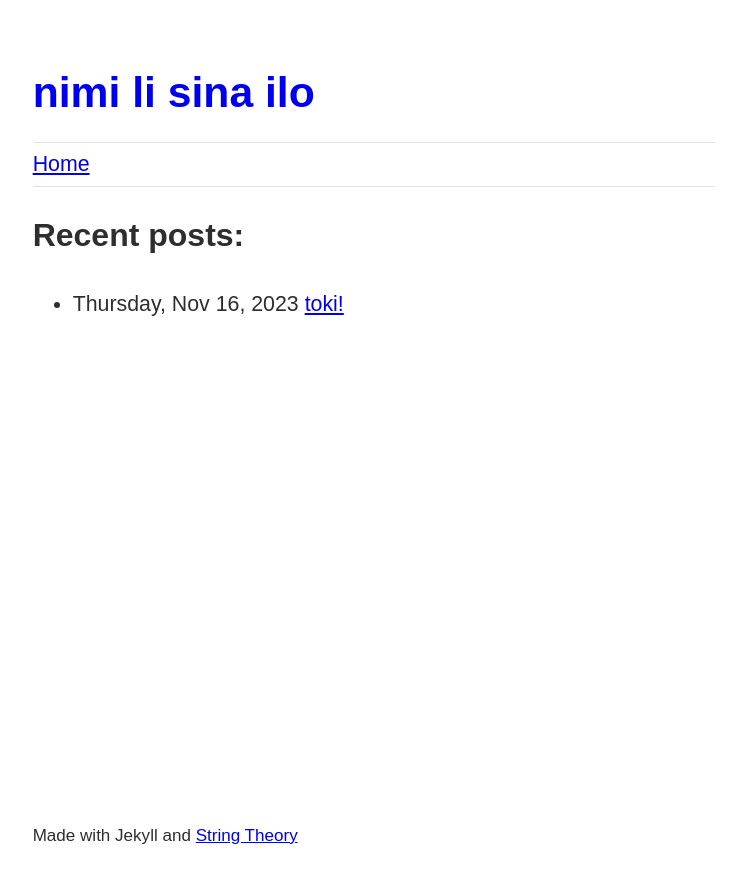
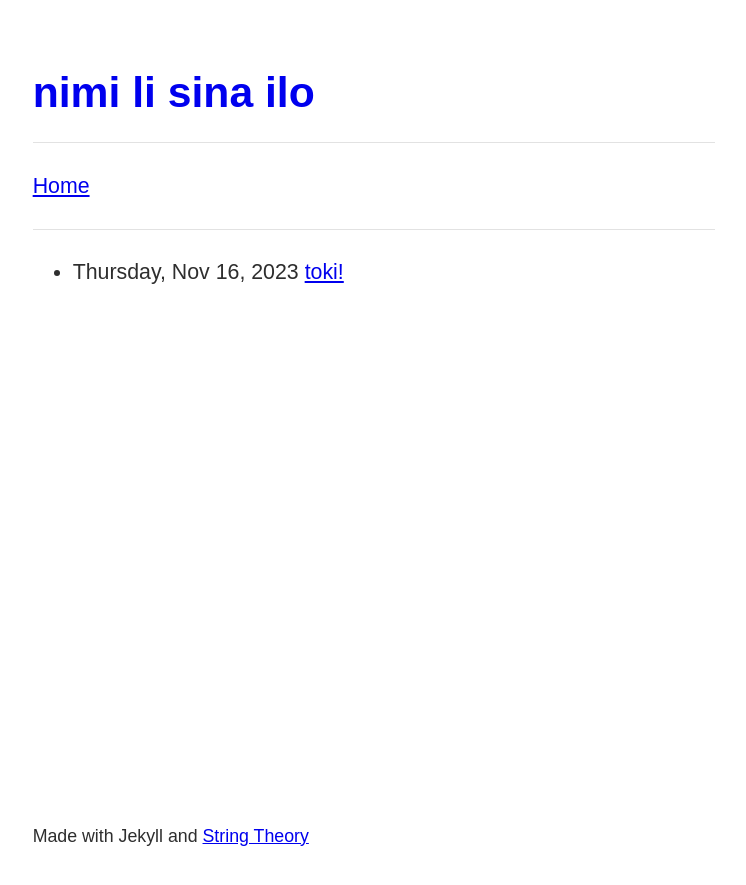
Before and after one commit to LunaRoseManor/jekyll-string-theory, a Jekyll site: the page built from index.md, in a window 1280 px wide. Shown: the top 885 px of the page, without its empty margins (266-1012 px from the left). Built offline with Jekyll 4.4.1, drawn with Linux system fonts in a browser that asks for light colours.

```diff
--- a/_config.yml
+++ b/_config.yml
@@ -1,4 +1,2 @@
 title: nimi li sina ilo
 author: jan Jando
-styles: # You can include additional stylesheets into the default template here
-  - /assets/normalize.css
--- a/_includes/post-list.html
+++ b/_includes/post-list.html
@@ -1,5 +1,4 @@
 {%- if site.posts.size > 0 -%}
-<h2>Recent posts:</h2>
 <ul class="post-list">
     {%- for post in site.posts -%}
     <li>
--- a/assets/main.sass
+++ b/assets/main.sass
@@ -34,3 +34,8 @@ header, footer
 nav
     border-top: 1px solid #e2e2e2
     border-bottom: 1px solid #e2e2e2
+    padding-top: 1em
+    padding-bottom: 1em
+
+    a
+        margin-right: 1em
```
Also changed, not shown: LICENSE.txt, android-chrome-192x192.png (deleted), android-chrome-512x512.png (deleted), apple-touch-icon.png (deleted), favicon-16x16.png (deleted), favicon-32x32.png (deleted), jekyll-string-theory.gemspec.
